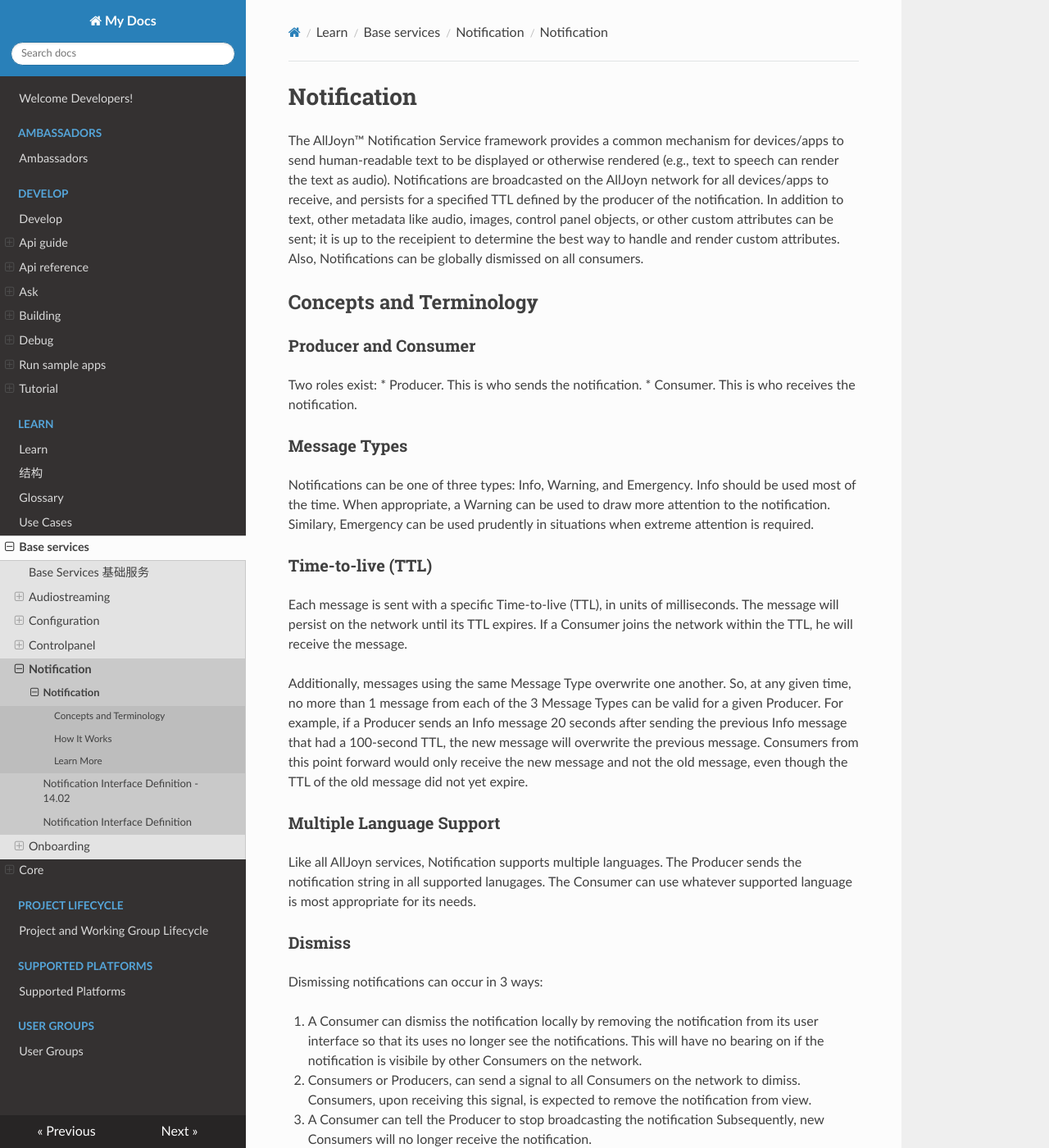
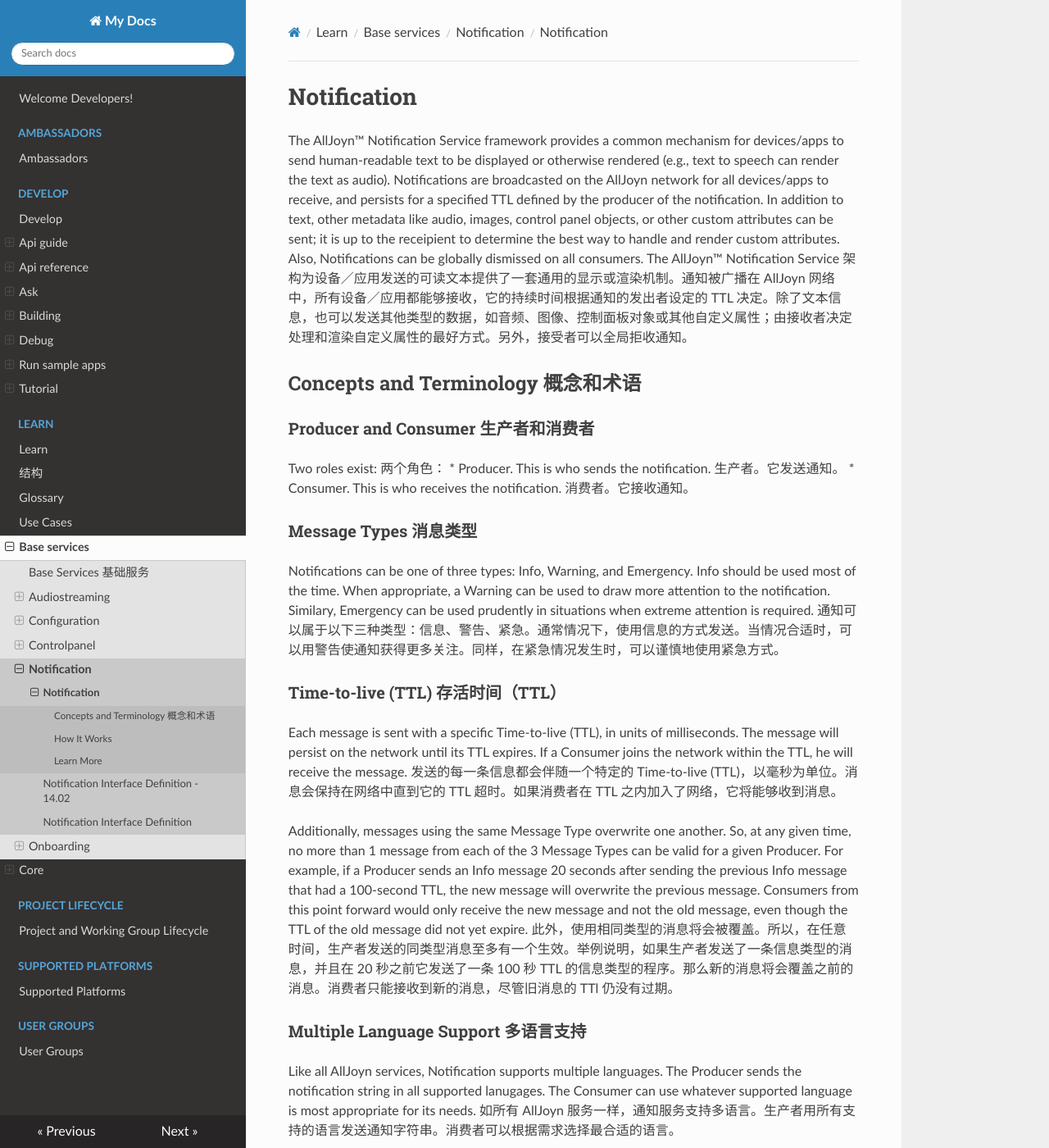
Before and after one commit to smart-conn/alljoyn-zh, an MkDocs documentation site: the page built from docs/learn/base-services/notification/index.md, in a window 1280 px wide and 1400 px high. Shown: the whole window at 82% size. Built offline with MkDocs 1.6.1, drawn with Linux system fonts in a browser that asks for light colours; nearby versions of some CDN libraries; some of the changed text lies outside the part shown.

Commit message:
Update index.md

```diff
--- a/docs/learn/base-services/notification/index.md
+++ b/docs/learn/base-services/notification/index.md
@@ -9,28 +9,30 @@ other metadata like audio, images, control panel objects, or other custom
 attributes can be sent; it is up to the receipient to determine the best
 way to handle and render custom attributes. Also, Notifications can be
 globally dismissed on all consumers.
+The AllJoyn&trade; Notification Service 架构为设备／应用发送的可读文本提供了一套通用的显示或渲染机制。通知被广播在 AllJoyn 网络中，所有设备／应用都能够接收，它的持续时间根据通知的发出者设定的 TTL 决定。除了文本信息，也可以发送其他类型的数据，如音频、图像、控制面板对象或其他自定义属性；由接收者决定处理和渲染自定义属性的最好方式。另外，接受者可以全局拒收通知。
 
-## Concepts and Terminology
+## Concepts and Terminology 概念和术语
 
-### Producer and Consumer
+### Producer and Consumer 生产者和消费者
 
-Two roles exist:
-* Producer. This is who sends the notification.
-* Consumer. This is who receives the notification.
+Two roles exist: 两个角色：
+* Producer. This is who sends the notification. 生产者。它发送通知。
+* Consumer. This is who receives the notification.  消费者。它接收通知。
 
-### Message Types
+### Message Types 消息类型
 
 Notifications can be one of three types: Info, Warning, and Emergency. Info
 should be used most of the time. When appropriate, a Warning can be used to
 draw more attention to the notification. Similary, Emergency can be used
 prudently in situations when extreme attention is required.
-
-### Time-to-live (TTL)
+通知可以属于以下三种类型：信息、警告、紧急。通常情况下，使用信息的方式发送。当情况合适时，可以用警告使通知获得更多关注。同样，在紧急情况发生时，可以谨慎地使用紧急方式。
+### Time-to-live (TTL) 存活时间（TTL）
 
 Each message is sent with a specific Time-to-live (TTL), in units of
 milliseconds. The message will persist on the network until its TTL
 expires. If a Consumer joins the network within the TTL, he will
 receive the message.
+发送的每一条信息都会伴随一个特定的 Time-to-live (TTL)，以毫秒为单位。消息会保持在网络中直到它的 TTL 超时。如果消费者在 TTL 之内加入了网络，它将能够收到消息。
 
 Additionally, messages using the same Message Type overwrite one
 another. So, at any given time, no more than 1 message from each of
@@ -40,30 +42,33 @@ previous Info message that had a 100-second TTL, the new message will
 overwrite the previous message. Consumers from this point forward
 would only receive the new message and not the old message, even
 though the TTL of the old message did not yet expire.
-
-### Multiple Language Support
+此外，使用相同类型的消息将会被覆盖。所以，在任意时间，生产者发送的同类型消息至多有一个生效。举例说明，如果生产者发送了一条信息类型的消息，并且在 20 秒之前它发送了一条 100 秒 TTL 的信息类型的程序。那么新的消息将会覆盖之前的消息。消费者只能接收到新的消息，尽管旧消息的 TTl 仍没有过期。
+### Multiple Language Support 多语言支持
 
 Like all AllJoyn services, Notification supports multiple languages. The
 Producer sends the notification string in all supported lanugages. The
 Consumer can use whatever supported language is most appropriate for
 its needs.
+如所有 AllJoyn 服务一样，通知服务支持多语言。生产者用所有支持的语言发送通知字符串。消费者可以根据需求选择最合适的语言。
 
-### Dismiss
+### Dismiss 驳回
 
-Dismissing notifications can occur in 3 ways:
+Dismissing notifications can occur in 3 ways: 有以下三种方式驳回通知：
 
 1. A Consumer can dismiss the notification locally by
    removing the notification from its user interface so that its uses
    no longer see the notifications. This will have no bearing on if the notification is visibile by other Consumers on the network.
+1. 消费者可以将通知移除它的用户接口，那么它的用户就不会收到通知，就达到了拒绝通知的目的。当这个通知可以被网络上的其它消费者收到时，那么此方法不适用。
 
 2. Consumers or Producers, can send a signal to all
    Consumers on the network to dimiss. Consumers, upon receiving this
    signal, is expected to remove the notification from view.
+2. 消费者或生产者，能够通过向所有网络中的消费者发送一个信息以拒绝通知。在收到此信号后，消费者预计将移除该通知。
 
 3. A Consumer can tell the Producer to stop broadcasting the notification
    Subsequently, new Consumers will no longer receive the notification.
-
-### Audio and Image
+3. 消费者能够通知生产者停止广播通知。随后，新消费者将不会收到这个通知。
+### Audio and Image 声音和图像
 
 Notifications allows for attributes to be specified. This gives the
 notification an extra dimension beyond just text. Most common attributes
@@ -71,8 +76,9 @@ are audio and image. The attribute can either be specified as a URL or as
 an AllJoyn object path. If the URL is provided, the consumer can optionally
 fetch the audio and/or image via the specified URL and render it locally as
 appropriate.
+通知允许指定类型。这为通知提供了超越文本的额外维度。最常见的类型是声音和图像。它们可以被指定为特定 URL 或者作为一个 AllJoyn 对象路径。如果提供了 URL，消费者可以选择通过指定的 URL 中提取的音频或图像并酌情在本地渲染。
 
-### Control Panel Object Path
+### Control Panel Object Path 控制面板对象路径
 
 A special attribute is the control panel object path. The producer fills
 out this attribute to provide extra direction to the consumer. When the
@@ -80,18 +86,21 @@ consumer receives this notificaiton, if it supports the Control Panel service, i
 is encouraged to fetch the control panel at the object path and render
 it to the user. Typically this is done to allow the consumer to perform
 an action associated with a notification.
+控制面板对象路径是一个特殊的属性。生产者填写这个属性，为消费者提供了额外的指示。当消费者收到此通知，如果它支持控制面板服务，就可以从对象路径得到控制面板并提供给用户使用。通常这样做是为了使消费者能够执行与通知关联的操作。
 
 An example is if the oven has been left on for some, in addition to
 sending a notification, it can include a control panel to be rendered
 to provide to the user the option of turning off the oven.
+举例说明， 如果一个烤箱被留在某地，并且是打开的状态。它可以发送一个带有控制面板的通知，为用户提供一个可以将它关闭的选项。
 
-### Custom Attributes
+### Custom Attributes 定制属性
 
 A notification can contain any number of custom key/value pair attributes.
 The Consumer can optionally use this information to display a richer
 notification. Custom attributes are application-specific, so
 the Consumer needs to have special informationa about the
 Producer in order to properly use the custom attributes
+通知能够包含任意数量的定制键／值对属性。消费者能够选择性地利用这些信息获得更多的通知。定制属性是针对应用程序的，所以消费者需要有关于生产者的特定信息，以适当地使用定制属性。
 
 As an example, imagine a radio sent a notification every time a
 new song was played. This notification contains the artist and
@@ -101,6 +110,7 @@ and only display the notification text, that is, the artist and
 title. But a Consumer that is aware of this Producer, could also
 get the album art URL and display that along with the
 notification text to provide a richer custom notificaiton.
+举例说明，试想一个
 
 ## How It Works
 
```
